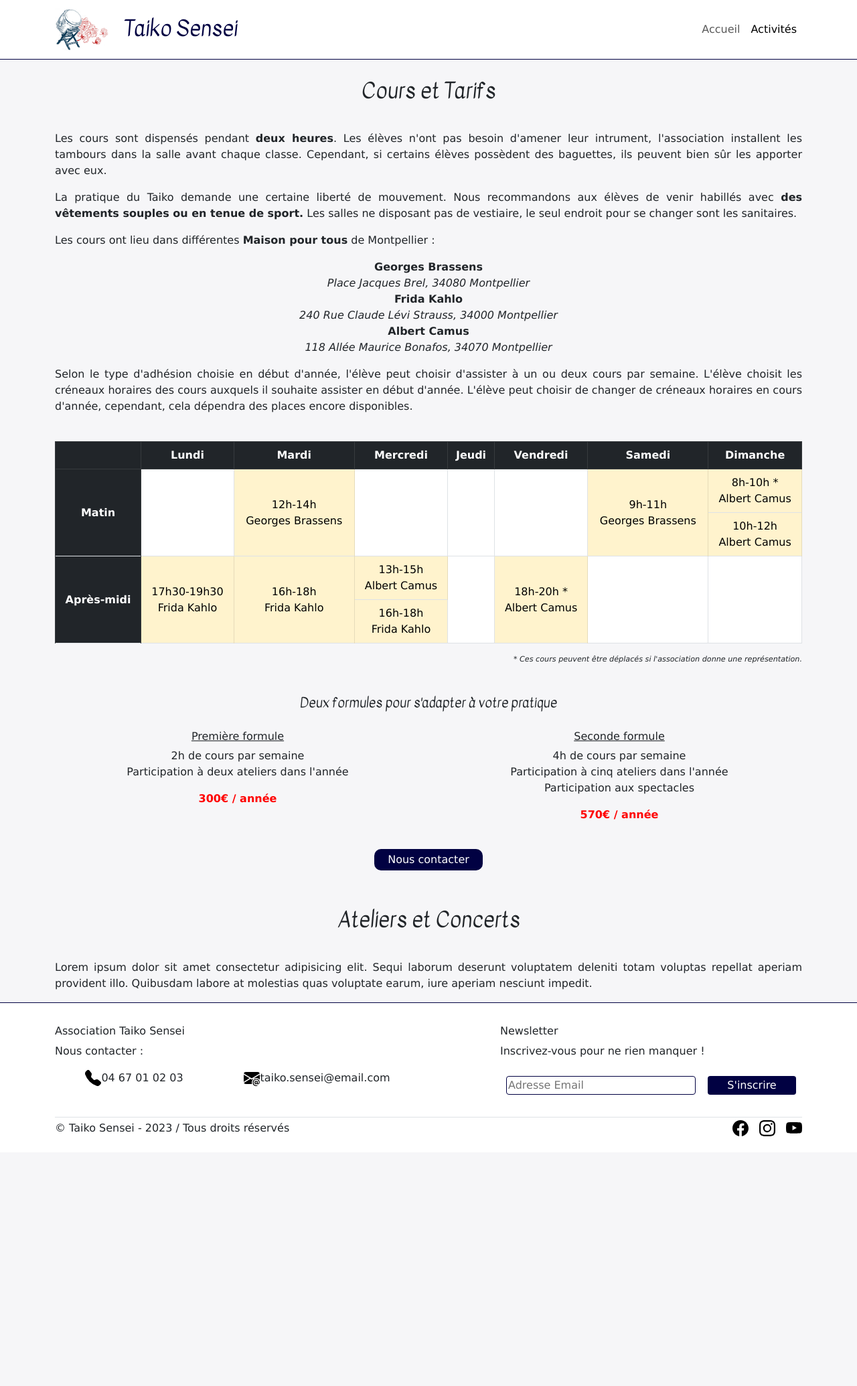
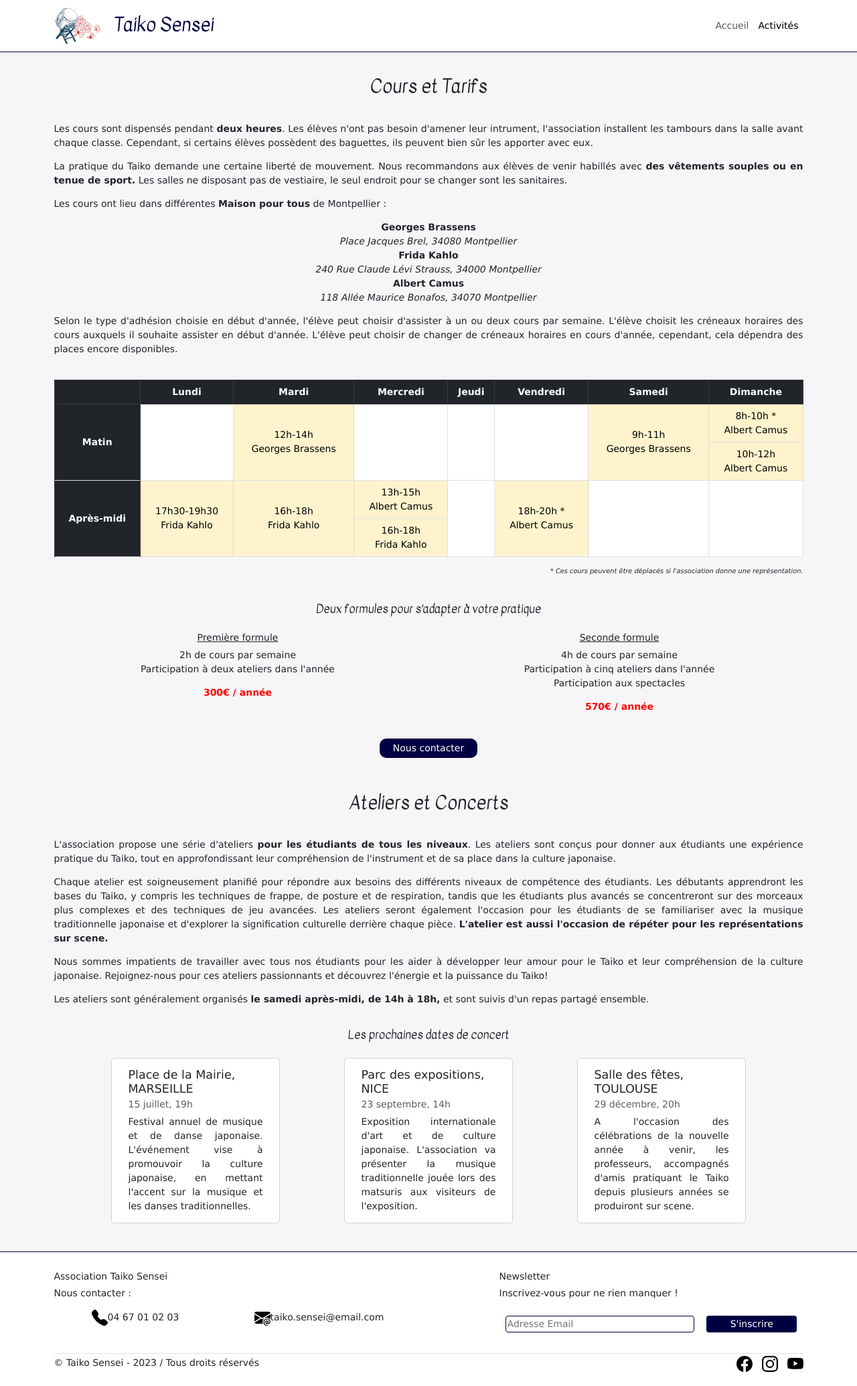
Before and after one commit to FanDau/TaikoSensei-FannyDauphin, a PHP site: page /activities.html in a window 1280 px wide. Shown: the whole page at 67% size. Before the commit the page ends 1697 px from the top, so only its background shows below. Run offline with PHP 8.4, Linux system fonts and the light colour scheme; some libraries are stand-ins or nearby versions.

Commit message:
Concert dates added. Modal added for newsletter validation.

```diff
--- a/activities.html
+++ b/activities.html
@@ -152,7 +152,50 @@
         <section class="container">
             <h2 class="content-title">Ateliers et Concerts</h2>
             <div class="row courses-info">
-                <p>Lorem ipsum dolor sit amet consectetur adipisicing elit. Sequi laborum deserunt voluptatem deleniti totam voluptas repellat aperiam provident illo. Quibusdam labore at molestias quas voluptate earum, iure aperiam nesciunt impedit.</p>
+                <p>L'association propose une série d'ateliers <b>pour les étudiants de tous les niveaux</b>. Les
+                    ateliers sont conçus pour donner aux étudiants une expérience pratique du Taiko, tout en
+                    approfondissant leur compréhension de l'instrument et de sa place dans la culture japonaise. </p>
+                <p>Chaque atelier est soigneusement planifié pour répondre aux besoins des différents niveaux de
+                    compétence des étudiants. Les débutants apprendront les bases du Taiko, y compris les techniques de
+                    frappe, de posture et de respiration, tandis que les étudiants plus avancés se concentreront sur des
+                    morceaux plus complexes et des techniques de jeu avancées. Les ateliers seront également l'occasion
+                    pour les étudiants de se familiariser avec la musique traditionnelle japonaise et d'explorer la
+                    signification culturelle derrière chaque pièce. <b>L'atelier est aussi l'occasion de répéter pour
+                        les
+                        représentations sur scene.</b></p>
+                <p>Nous sommes impatients de travailler avec tous nos étudiants pour les aider à développer leur amour
+                    pour le Taiko et leur compréhension de la culture japonaise. Rejoignez-nous pour ces ateliers
+                    passionnants et découvrez l'énergie et la puissance du Taiko!</p>
+                <p>Les ateliers sont généralement organisés <b>le samedi après-midi, de 14h à 18h,</b> et sont suivis
+                    d'un repas partagé ensemble.</p>
+            </div>
+            <h5 class="price-title">Les prochaines dates de concert</h5>
+            <div class="row justify-content-evenly pb-5">
+                <div class="card" style="width: 18rem;">
+                    <div class="card-body">
+                        <h5 class="card-title">Place de la Mairie, MARSEILLE</h5>
+                        <h6 class="card-subtitle mb-2 text-body-secondary">15 juillet, 19h</h6>
+                        <p class="card-text">Festival annuel de musique et de danse japonaise. L'événement vise à
+                            promouvoir la culture japonaise, en mettant l'accent sur la musique et les danses
+                            traditionnelles.</p>
+                    </div>
+                </div>
+                <div class="card" style="width: 18rem;">
+                    <div class="card-body">
+                        <h5 class="card-title">Parc des expositions, NICE</h5>
+                        <h6 class="card-subtitle mb-2 text-body-secondary">23 septembre, 14h</h6>
+                        <p class="card-text">Exposition internationale d'art et de culture japonaise. L'association va
+                            présenter la musique traditionnelle jouée lors des matsuris aux visiteurs de l'exposition.
+                        </p>
+                    </div>
+                </div>
+                <div class="card" style="width: 18rem;">
+                    <div class="card-body">
+                        <h5 class="card-title">Salle des fêtes, TOULOUSE</h5>
+                        <h6 class="card-subtitle mb-2 text-body-secondary">29 décembre, 20h</h6>
+                        <p class="card-text">A l'occasion des célébrations de la nouvelle année à venir, les professeurs, accompagnés d'amis pratiquant le Taiko depuis plusieurs années se produiront sur scene.</p>
+                    </div>
+                </div>
             </div>
         </section>
     </main>
@@ -180,7 +223,8 @@
                         <div class="newsletter">
                             <label for="newsletter" class="visually-hidden">Adresse Email</label>
                             <input id="newsletter" type="email" class="form-email" placeholder="Adresse Email">
-                            <button class="btn-email" type="button" action="index.html">S'inscrire</button>
+                            <button class="btn-email" type="button" data-bs-toggle="modal"
+                                data-bs-target="#mailModal">S'inscrire</button>
                         </div>
                     </form>
                 </div>
@@ -203,6 +247,24 @@
         </div>
     </footer>
 
+    <div class="modal" tabindex="-1" id="mailModal">
+        <div class="modal-dialog">
+            <div class="modal-content">
+                <div class="modal-header justify-content-center">
+                    <h5 class="modal-title">Newsletter</h5>
+                </div>
+                <div class="modal-body  justify-content-center">
+                    <p style="text-align: center;">Si votre adresse email a bien été saisie, nous avons pris en compte
+                        votre demande d'abonnement ! </p>
+                    <p style="text-align: center;"><b>Merci à vous !</b></p>
+                </div>
+                <div class="modal-footer">
+                    <button type="button" class="btn btn-email" data-bs-dismiss="modal">Fermer</button>
+                </div>
+            </div>
+        </div>
+    </div>
+
     <!--Script dedicated to bootstrap-->
     <script src="node_modules/bootstrap/dist/js/bootstrap.bundle.min.js"></script>
 </body>
--- a/css/style.css
+++ b/css/style.css
@@ -6,6 +6,7 @@
 * {
     box-sizing: border-box;
     font-family: Verdana, Geneva, Tahoma, sans-serif;
+    font-size: 14px;
 }
 
 /*CSS for navigation menu and logo*/
@@ -80,7 +81,8 @@
 
 /*CSS for content*/
 .content {
-    margin-top: 85px;
+    margin-top: 60px;
+    padding-top: 25px;
     background-color: rgba(1, 1, 66, 0.034);
 }
 
@@ -171,3 +173,7 @@ td {
     text-decoration: none;
     color: white;
 }
+
+.card-text {
+    text-align: justify;
+}
```
Also changed, not shown: index.html (+23 -5 lines).
